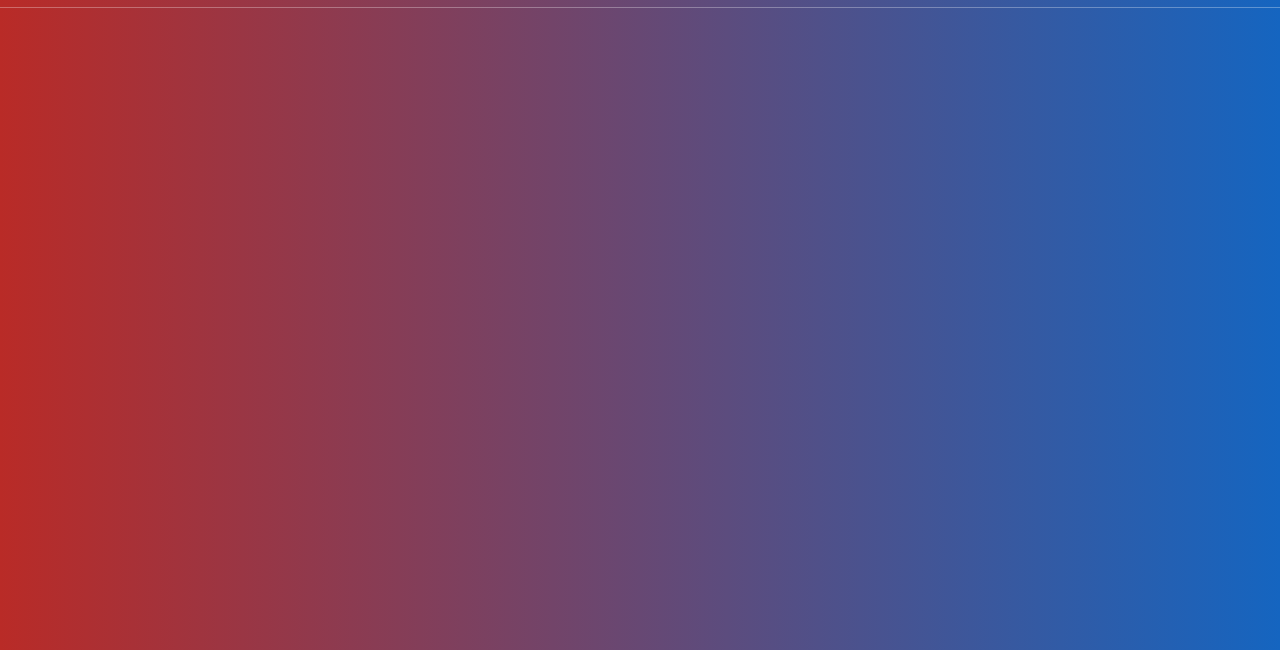
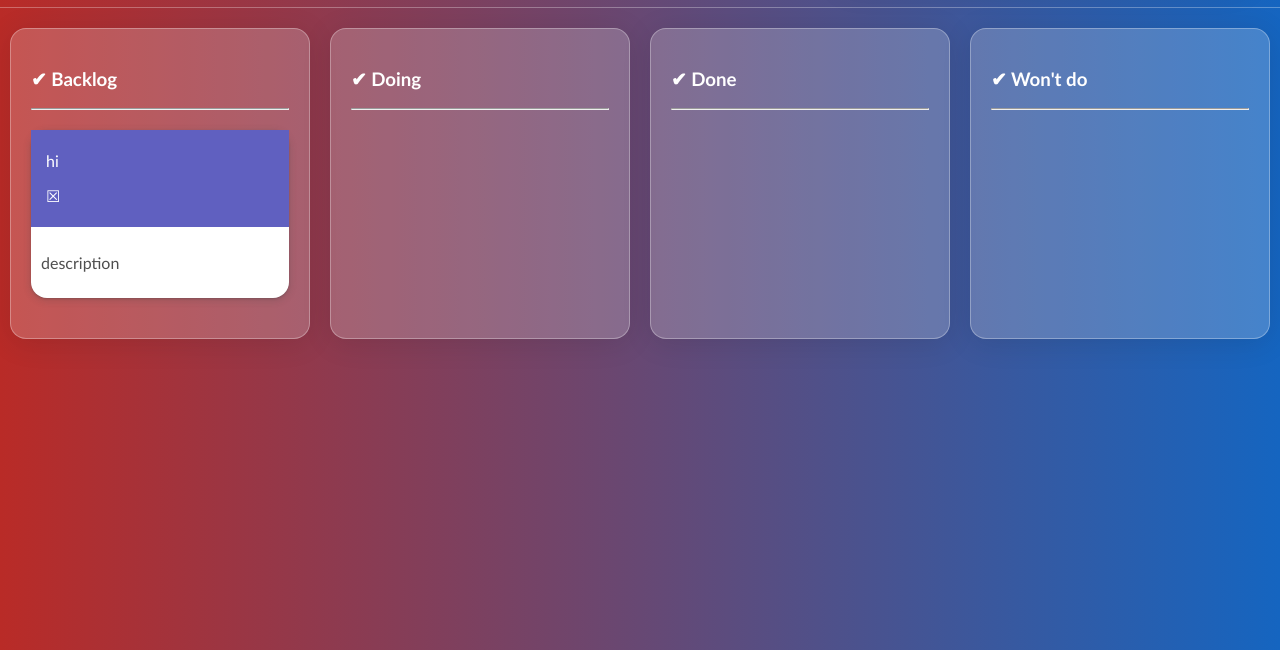
Before and after one commit to JoeLoera/js-css-html-kanban-board, a plain HTML site: page index.html in a window 1280 px wide. Shown: the part 150-800 px from the top of the page. Drawn offline with Linux system fonts and the light colour scheme.

Commit message:
Working on creating task function

```diff
--- a/css/styles.css
+++ b/css/styles.css
@@ -51,9 +51,50 @@ header .input-container {
   padding: 20px;
 }
 
-.input-contianer input [type="submit"] {
+.input-container input[type="submit"] {
   width: 80px;
   border: none;
   background-color: rgb(250, 95, 95);
   border-radius: 0 10px 10px 0;
 }
+
+.column-container {
+  display: flex;
+  justify-content: space-around;
+  margin-top: 10px;
+}
+
+.column-container .task-column {
+  color: rgb(255, 255, 255);
+  background-color: rgba(255, 255, 255, 0.2);
+  border-radius: 16px;
+  box-shadow: 0 4px 30px rgba(0, 0, 0, 0.1);
+  border: 1px solid rgba(255, 255, 255, 0.3);
+  padding: 20px;
+  margin: 10px;
+  width: 300px;
+}
+
+.task-list {
+  width: 100%;
+  height: 100%;
+}
+
+.task-container {
+  background-color: rgb(255, 255, 255);
+  border-radius: 16px;
+  margin: 20px 0;
+  box-shadow: rgba(60, 64, 67, 0.3) 0 1px 2px,
+    rgba(60, 64, 67, 0.15) 0 2px 6px 2px;
+}
+
+.task-header {
+  background-color: rgb(96, 96, 192);
+  color: rgb(255, 255, 255);
+  padding: 5px 15px;
+}
+
+.task-description-container {
+  padding: 10px;
+  color: rgb(78, 78, 78);
+}
--- a/index.html
+++ b/index.html
@@ -16,7 +16,7 @@
           delete old ones
         </p>
       </div>
-      <form class="input">
+      <form class="input-container">
         <div class="fields">
           <input type="text" id="title" placeholder="title" />
           <input type="text" id="description" placeholder="description" />
@@ -24,7 +24,28 @@
         <input type="submit" id="submit-button" />
       </form>
     </header>
-    <section class="column-container"></section>
+    <section class="column-container">
+      <div class="task-column" id="backlog">
+        <h3>✔ Backlog</h3>
+        <hr class="custom-hr" />
+        <div class="task-list"></div>
+      </div>
+      <div class="task-column" id="doing">
+        <h3>✔ Doing</h3>
+        <hr class="custom-hr" />
+        <div class="task-list"></div>
+      </div>
+      <div class="task-column" id="done">
+        <h3>✔ Done</h3>
+        <hr class="custom-hr" />
+        <div class="task-list"></div>
+      </div>
+      <div class="task-column" id="discard">
+        <h3>✔ Won't do</h3>
+        <hr class="custom-hr" />
+        <div class="task-list"></div>
+      </div>
+    </section>
     <script src="js/app.js"></script>
   </body>
 </html>
--- a/js/app.js
+++ b/js/app.js
@@ -0,0 +1,55 @@
+const taskLists = document.querySelectorAll(".task-list");
+const backlogTasks = document.querySelector("#backlog .task-list");
+
+console.log(backlogTasks);
+
+let tasks = [
+  {
+    id: 0,
+    title: "Fix submit button",
+    description:
+      "The submit button has stopped working since the last release.",
+  },
+  {
+    id: 1,
+    title: "Change text on T and C's",
+    description:
+      "The terms and conditions need updating as per the business meeting.",
+  },
+  {
+    id: 2,
+    title: "Change banner picture",
+    description:
+      "Marketing has requested a new banner to be added to the website",
+  },
+];
+
+function createTask() {
+  const taskCard = document.createElement("div");
+  taskCard.classList.add("task-container");
+
+  const taskHeader = document.createElement("div");
+  taskHeader.classList.add("task-header");
+
+  const taskTitle = document.createElement("p");
+  taskTitle.textContent = "hi";
+
+  const taskDescriptionContainer = document.createElement("div");
+  taskDescriptionContainer.classList.add("task-description-container");
+
+  const taskDescription = document.createElement("p");
+  taskDescription.textContent = "description";
+
+  const deleteIcon = document.createElement("p");
+  deleteIcon.textContent = "☒";
+
+  taskHeader.append(taskTitle, deleteIcon);
+
+  taskDescriptionContainer.append(taskDescription);
+
+  taskCard.append(taskHeader, taskDescriptionContainer);
+
+  backlogTasks.append(taskCard);
+}
+
+createTask();
```
